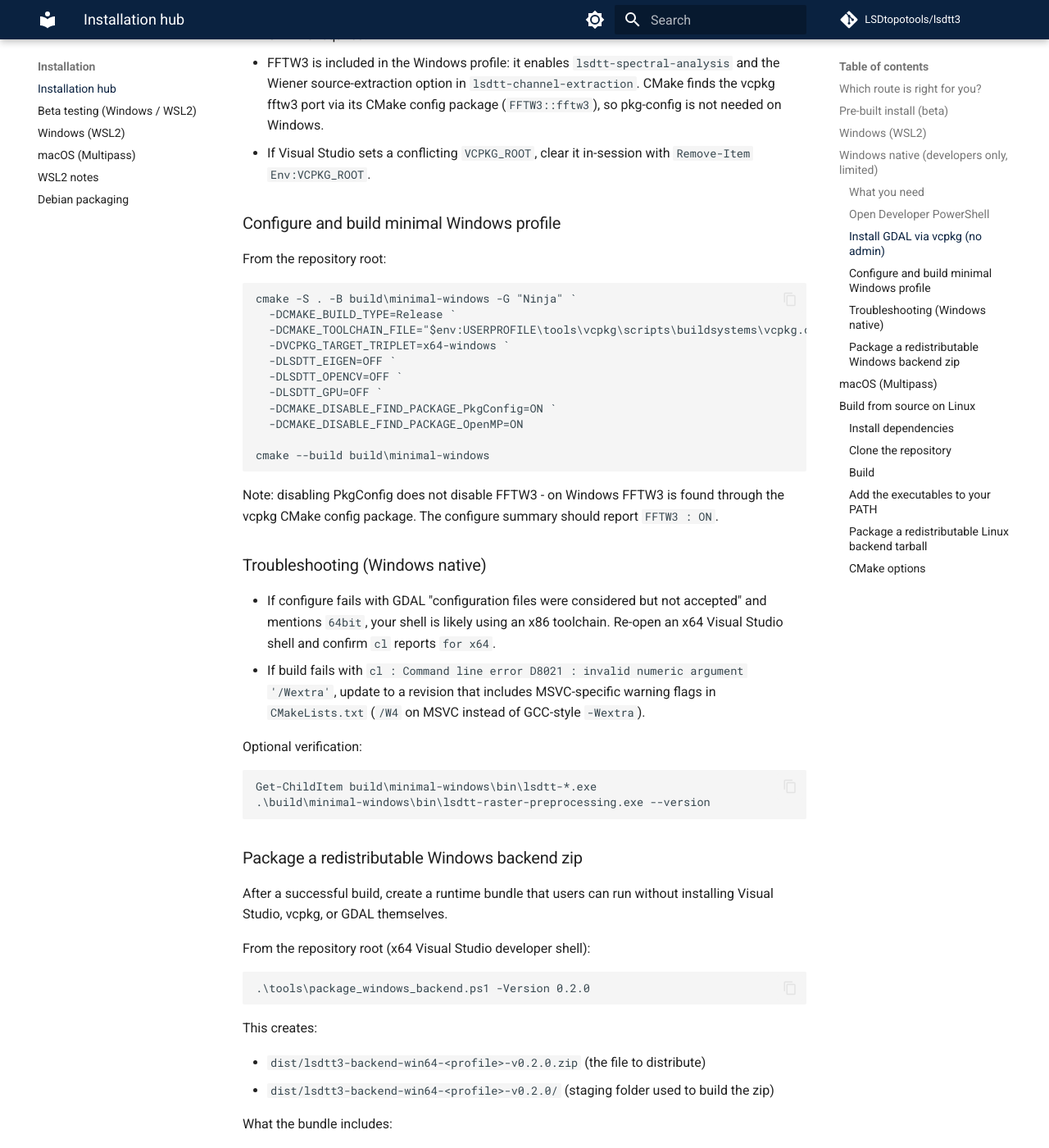
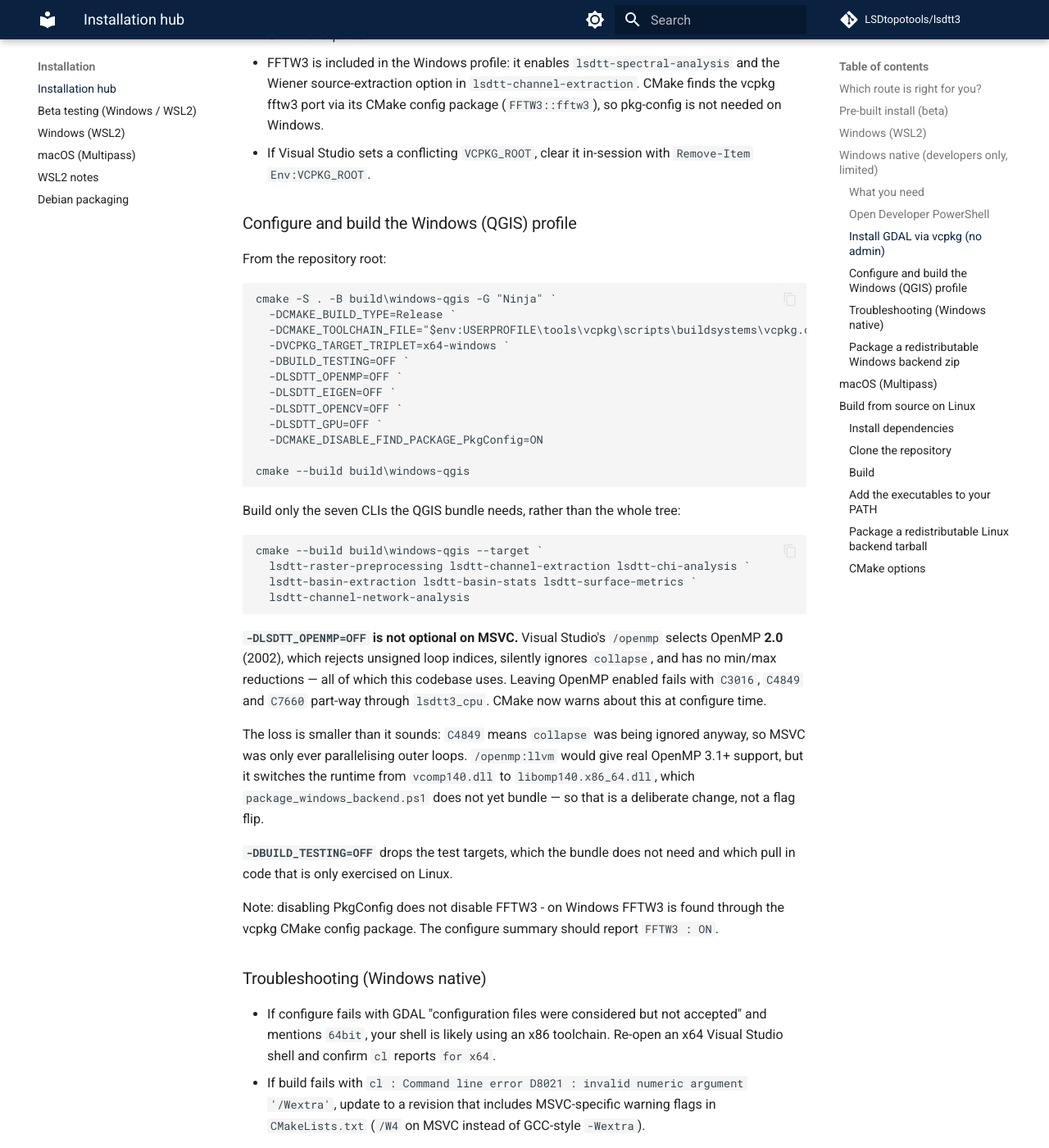
Before and after one commit to LSDtopotools/lsdtt3, an MkDocs documentation site: the page built from docs/installing_locally.md, in a window 1280 px wide and 1400 px high, scrolled down 3576 px. Shown: the whole window at 82% size. Built offline with MkDocs 1.6.1 and Material for MkDocs 9.7.7, drawn with Linux system fonts in a browser that asks for light colours; comment, search, counter and statistics services are not loaded; some of the changed text lies outside the part shown.

Commit message:
Some tweaks to the windows complilation

````diff
--- a/docs/installing_locally.md
+++ b/docs/installing_locally.md
@@ -156,23 +156,48 @@ Notes:
 - If Visual Studio sets a conflicting `VCPKG_ROOT`, clear it in-session with
   `Remove-Item Env:VCPKG_ROOT`.
 
-### Configure and build minimal Windows profile
+### Configure and build the Windows (QGIS) profile
 
 From the repository root:
 
 ```powershell
-cmake -S . -B build\minimal-windows -G "Ninja" `
+cmake -S . -B build\windows-qgis -G "Ninja" `
   -DCMAKE_BUILD_TYPE=Release `
   -DCMAKE_TOOLCHAIN_FILE="$env:USERPROFILE\tools\vcpkg\scripts\buildsystems\vcpkg.cmake" `
   -DVCPKG_TARGET_TRIPLET=x64-windows `
+  -DBUILD_TESTING=OFF `
+  -DLSDTT_OPENMP=OFF `
   -DLSDTT_EIGEN=OFF `
   -DLSDTT_OPENCV=OFF `
   -DLSDTT_GPU=OFF `
-  -DCMAKE_DISABLE_FIND_PACKAGE_PkgConfig=ON `
-  -DCMAKE_DISABLE_FIND_PACKAGE_OpenMP=ON
+  -DCMAKE_DISABLE_FIND_PACKAGE_PkgConfig=ON
 
-cmake --build build\minimal-windows
+cmake --build build\windows-qgis
 ```
+
+Build only the seven CLIs the QGIS bundle needs, rather than the whole tree:
+
+```powershell
+cmake --build build\windows-qgis --target `
+  lsdtt-raster-preprocessing lsdtt-channel-extraction lsdtt-chi-analysis `
+  lsdtt-basin-extraction lsdtt-basin-stats lsdtt-surface-metrics `
+  lsdtt-channel-network-analysis
+```
+
+**`-DLSDTT_OPENMP=OFF` is not optional on MSVC.** Visual Studio's `/openmp`
+selects OpenMP **2.0** (2002), which rejects unsigned loop indices, silently
+ignores `collapse`, and has no min/max reductions — all of which this codebase
+uses. Leaving OpenMP enabled fails with `C3016`, `C4849` and `C7660` part-way
+through `lsdtt3_cpu`. CMake now warns about this at configure time.
+
+The loss is smaller than it sounds: `C4849` means `collapse` was being ignored
+anyway, so MSVC was only ever parallelising outer loops. `/openmp:llvm` would
+give real OpenMP 3.1+ support, but it switches the runtime from `vcomp140.dll`
+to `libomp140.x86_64.dll`, which `package_windows_backend.ps1` does not yet
+bundle — so that is a deliberate change, not a flag flip.
+
+**`-DBUILD_TESTING=OFF`** drops the test targets, which the bundle does not
+need and which pull in code that is only exercised on Linux.
 
 Note: disabling PkgConfig does not disable FFTW3 - on Windows FFTW3 is found
 through the vcpkg CMake config package. The configure summary should report
@@ -190,8 +215,8 @@ through the vcpkg CMake config package. The configure summary should report
 Optional verification:
 
 ```powershell
-Get-ChildItem build\minimal-windows\bin\lsdtt-*.exe
-.\build\minimal-windows\bin\lsdtt-raster-preprocessing.exe --version
+Get-ChildItem build\windows-qgis\lsdtt-*.exe
+.\build\windows-qgis\lsdtt-raster-preprocessing.exe --version
 ```
 
 ### Package a redistributable Windows backend zip
@@ -234,7 +259,7 @@ Advanced options:
 ```powershell
 .\tools\package_windows_backend.ps1 `
   -Version 0.2.0 `
-  -BuildDir build/minimal-windows `
+  -BuildDir build/windows-qgis `
   -OutDir dist
 ```
 
````
Also changed, not shown: CMakeLists.txt (+31 -6 lines), tools/README.md (+4 -2 lines), 3 other files.
